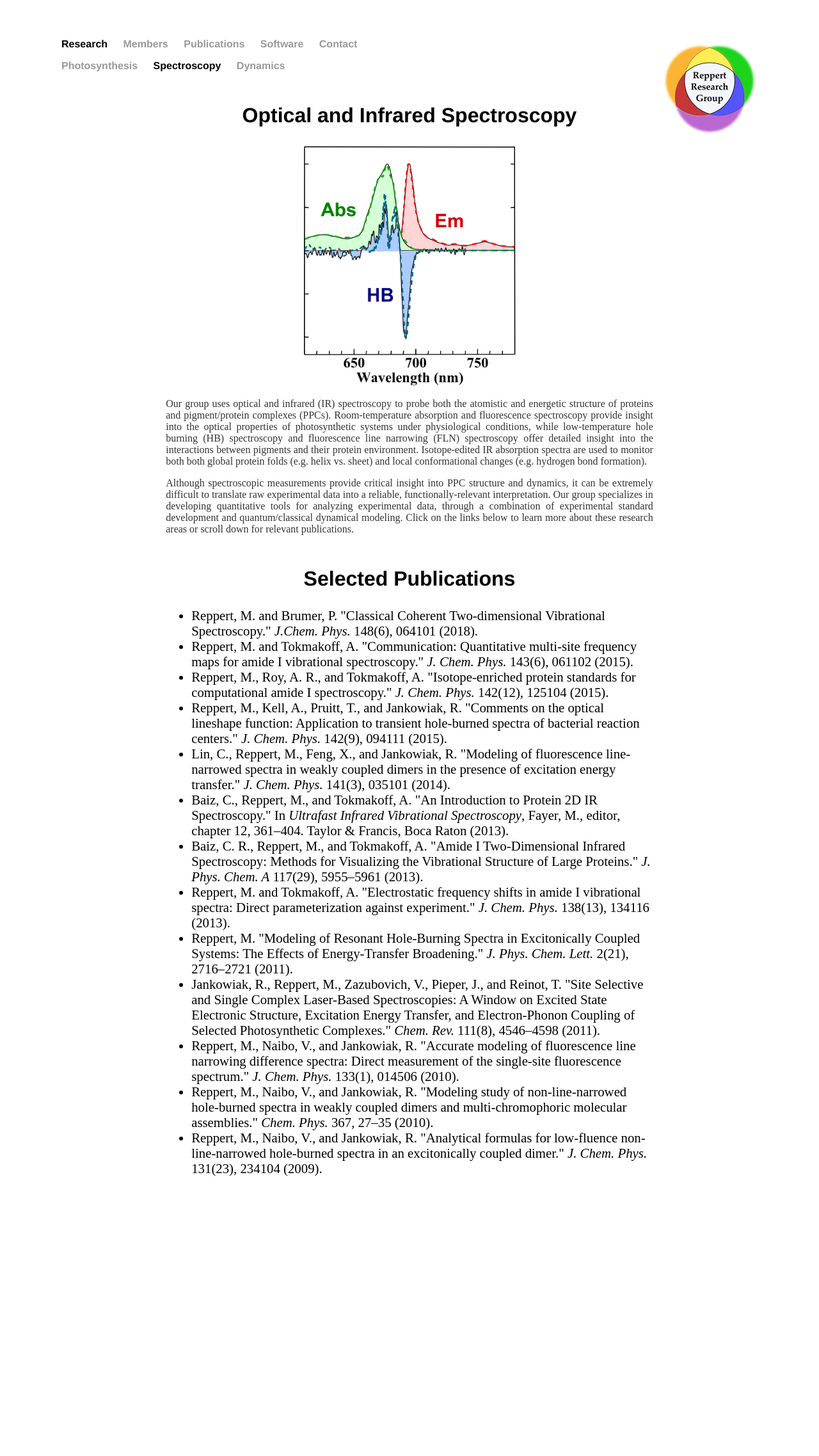
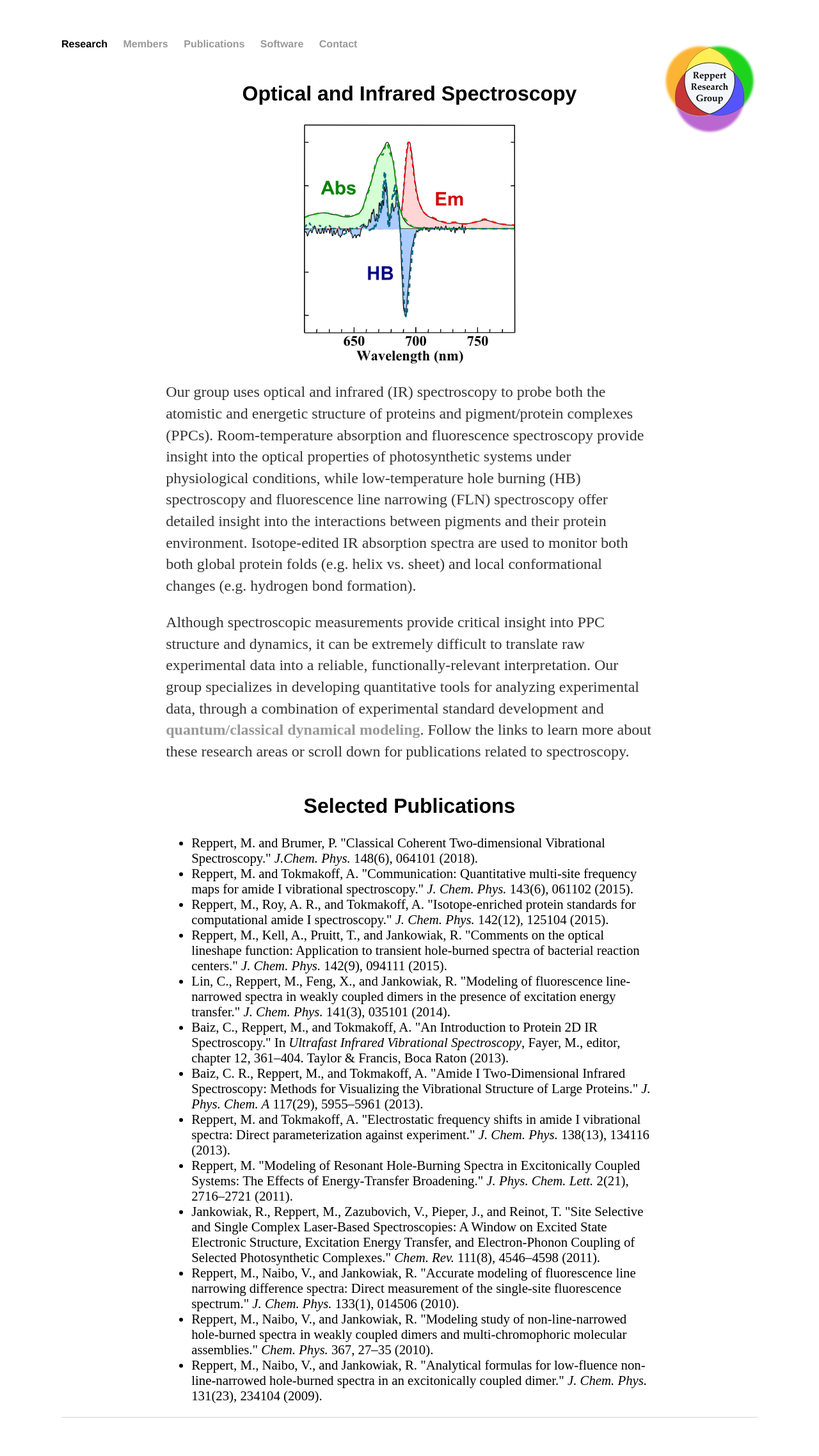
Before and after one commit to mreppert/mreppert.github.io, a Jekyll site: the page built from publications/spectroscopy/index.html, in a window 1280 px wide. Shown: the whole page at 64% size. Built offline with Jekyll 4.4.1, drawn with Linux system fonts in a browser that asks for light colours; before the commit the page ends 1898 px from its top, so only the background shows below that.

Commit message:
Update index.html

```diff
--- a/publications/spectroscopy/index.html
+++ b/publications/spectroscopy/index.html
@@ -8,7 +8,7 @@
 
 <head>
 <style>
-  #spectroscopy {
+  #research {
     color:black;
   }
 </style>
@@ -24,17 +24,7 @@
 
     <p>Our group uses optical and infrared (IR) spectroscopy to probe both the atomistic and energetic structure of proteins and pigment/protein complexes (PPCs). Room-temperature absorption and fluorescence spectroscopy provide insight into the optical properties of photosynthetic systems under physiological conditions, while low-temperature hole burning (HB) spectroscopy and fluorescence line narrowing (FLN) spectroscopy offer detailed insight into the interactions between pigments and their protein environment. Isotope-edited IR absorption spectra are used to monitor both both global protein folds (e.g. helix vs. sheet) and local conformational changes (e.g. hydrogen bond formation).</p>
 
-    <p>Although spectroscopic measurements provide critical insight into PPC structure and dynamics, it can be extremely difficult to translate raw experimental data into a reliable, functionally-relevant interpretation. Our group specializes in developing quantitative tools for analyzing experimental data, through a combination of experimental standard development and quantum/classical dynamical modeling. Click on the links below to learn more about these research areas or scroll down for relevant publications.
-
-      <!--
-    <div style="margin-top:20px; margin-left:auto; margin-right:auto; width:75%;">
-    <ul id="menu">
-        <li><a href="http://mreppert.github.io/publications/photosynthesis" style="width:25%; color:gray;">Photosynthesis</a></li>
-        <li><a href="http://mreppert.github.io/publications/spectroscopy" style="width:25%; color:silver;">Spectroscopy</a></li>
-        <li><a href="http://mreppert.github.io/publications/dynamics" style="width:25%; color:gray;">Dynamics</a></li>
-    </ul>
-    </div>
-    -->
+    <p>Although spectroscopic measurements provide critical insight into PPC structure and dynamics, it can be extremely difficult to translate raw experimental data into a reliable, functionally-relevant interpretation. Our group specializes in developing quantitative tools for analyzing experimental data, through a combination of experimental standard development and <b><a href="/publications/dynamics">quantum/classical dynamical modeling</a></b>. Follow the links to learn more about these research areas or scroll down for publications related to spectroscopy.
 
 
 <h2>Selected Publications</h2>
```
Also changed, not shown: other parts of publications/spectroscopy/index.html (+1 -1 lines).
